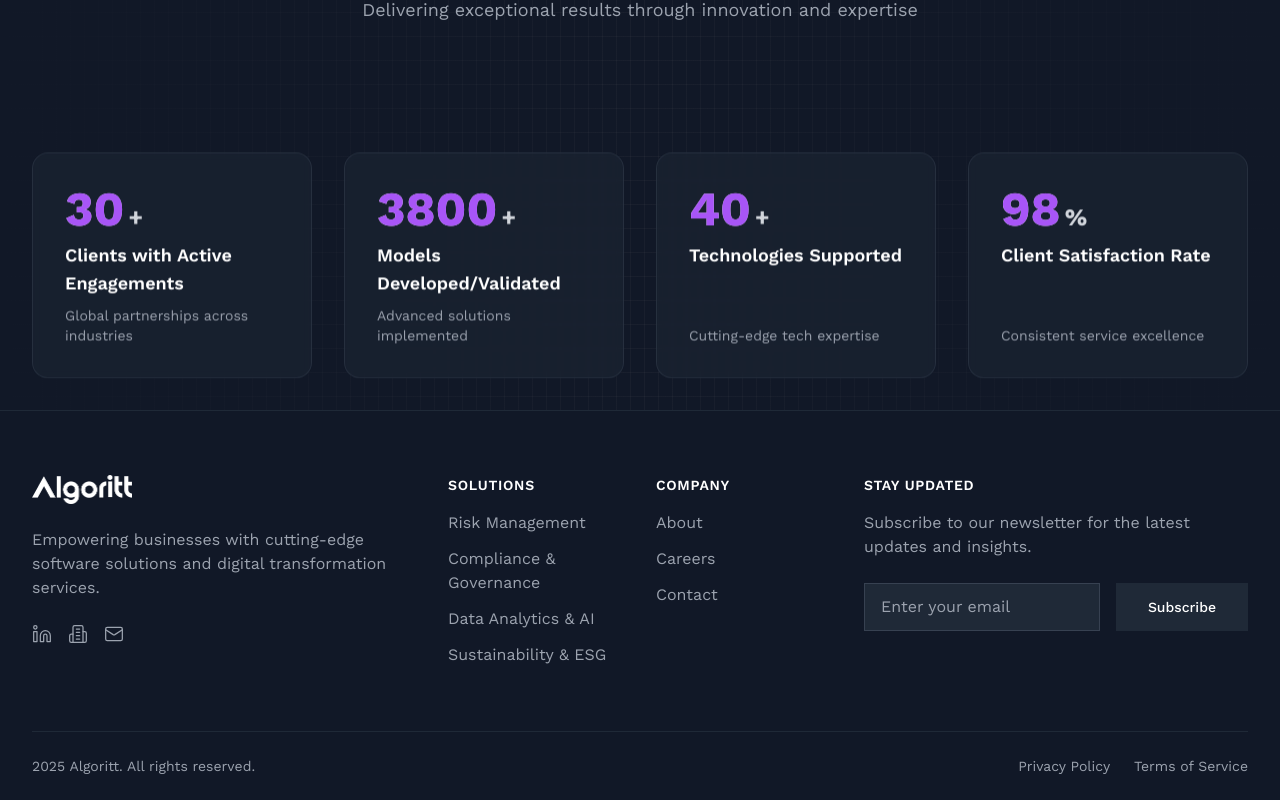
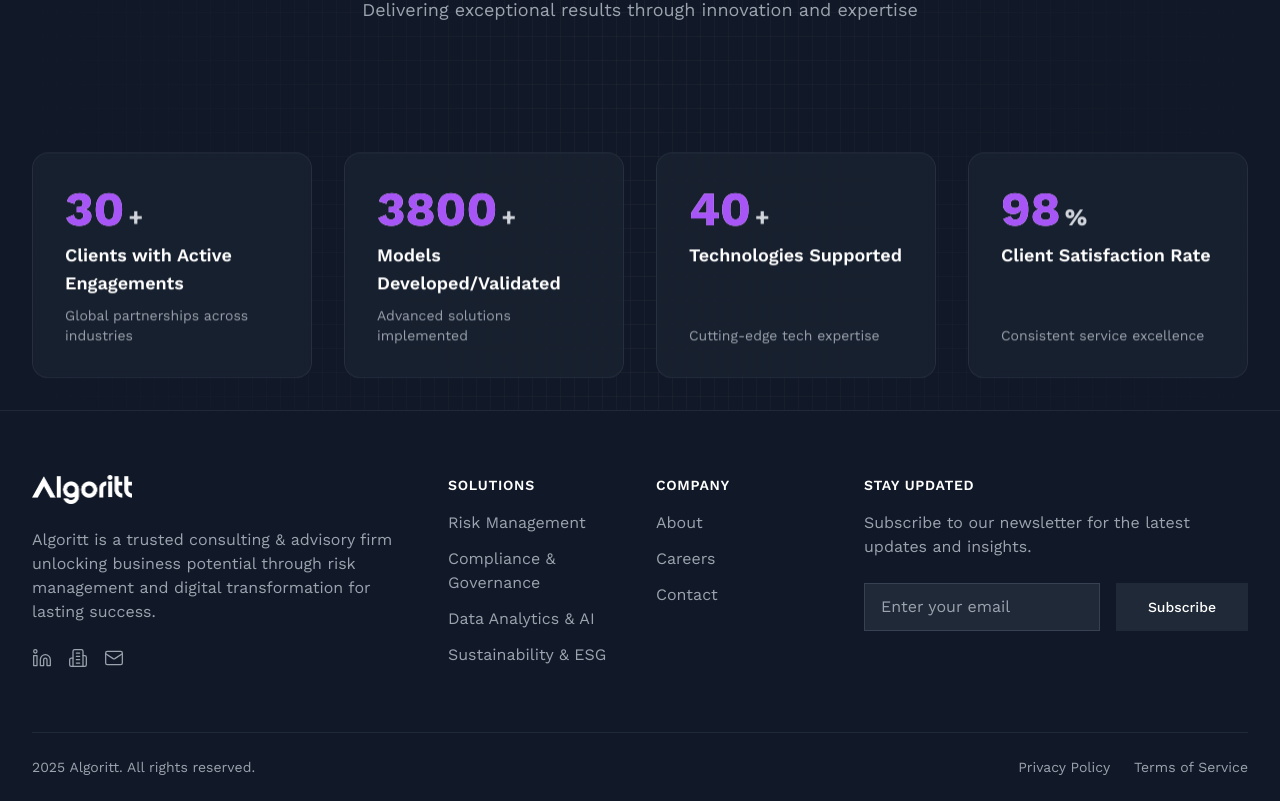
Before and after one commit to algoritt/algoritt-website, a Next.js app: page / in a window 1280 px wide. Shown: the part 4004-4805 px from the top of the page. Built offline with nearby package versions, Linux system fonts and the light colour scheme.

Commit message:
Updated text in footer

```diff
--- a/src/components/ui/footer/footer.tsx
+++ b/src/components/ui/footer/footer.tsx
@@ -52,7 +52,7 @@
                 transition={{ duration: 0.3, delay: 0.1 }}
                 className="text-base text-gray-400"
               >
-                Empowering businesses with cutting-edge software solutions and digital transformation services.
+                Algoritt is a trusted consulting & advisory firm unlocking business potential through risk management and digital transformation for lasting success.
               </motion.p>
               <motion.div
                 initial={{ opacity: 0, y: 20 }}
```
